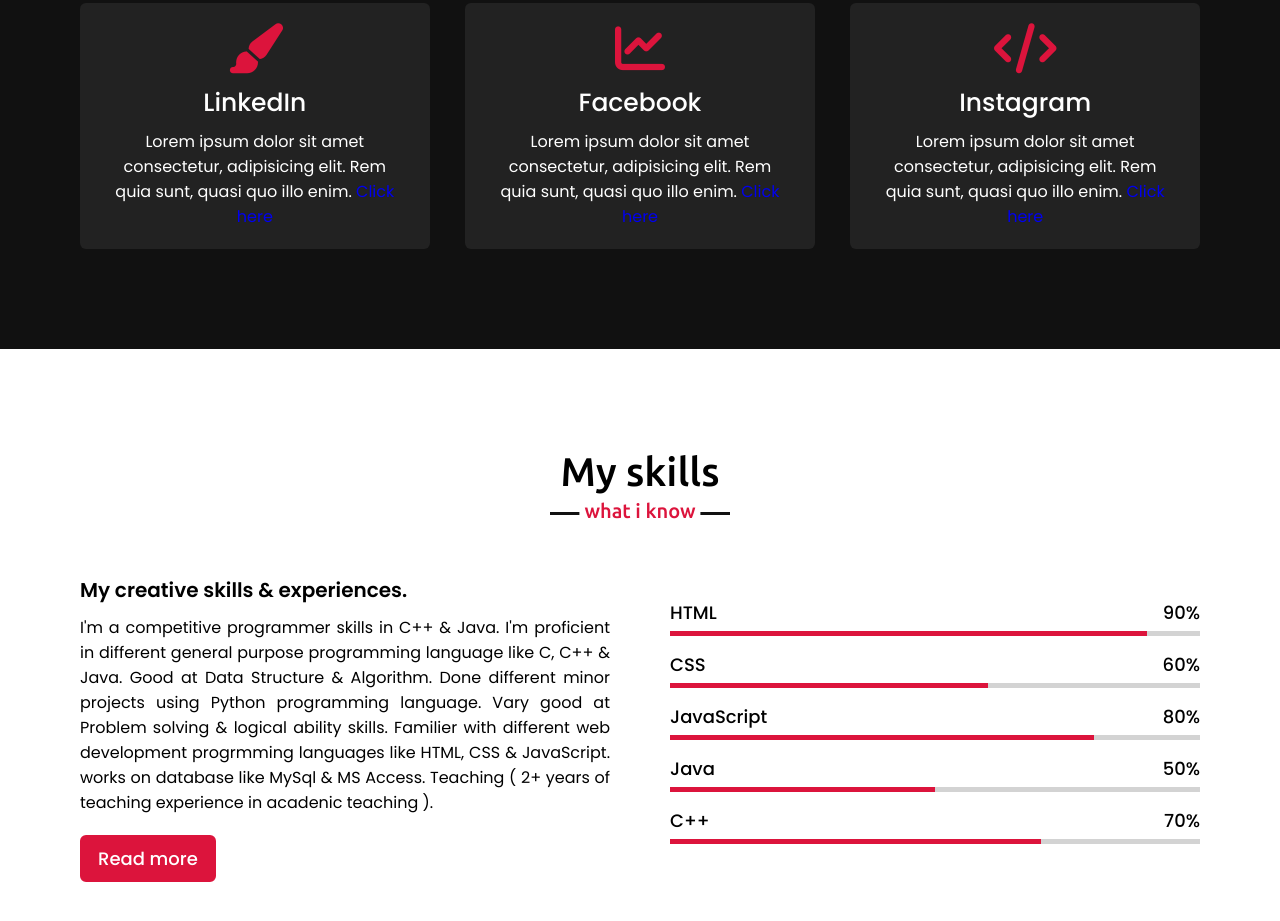
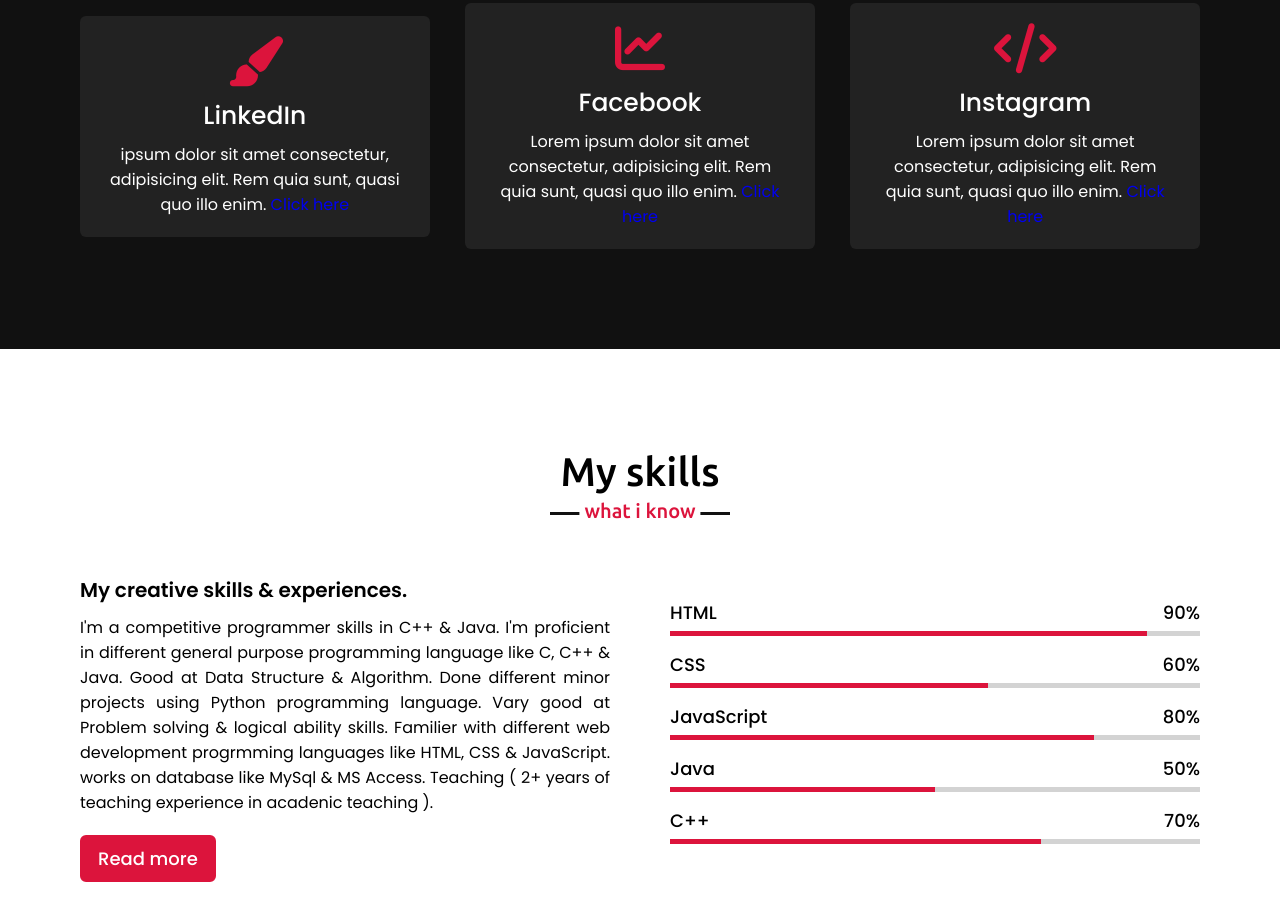
Before and after one commit to MohittPattel/Mohit-Patel-Portfolio, a plain HTML site: page index.html in a window 1280 px wide. Shown: the part 1756-2677 px from the top of the page. Drawn offline with nearby package versions, Linux system fonts and the light colour scheme.

Commit message:
Update index.html

```diff
--- a/index.html
+++ b/index.html
@@ -73,7 +73,7 @@
                     <div class="box">
                         <i class="fas fa-paint-brush"></i>
                         <div class="text">LinkedIn</div>
-                        <p>Lorem ipsum dolor sit amet consectetur, adipisicing elit. Rem quia sunt, quasi quo illo enim. <a href="https://www.linkedin.com/in/mohitpatel1899/">Click here</a></p>
+                        <p> ipsum dolor sit amet consectetur, adipisicing elit. Rem quia sunt, quasi quo illo enim. <a href="https://www.linkedin.com/in/mohitpatel1899/">Click here</a></p>
                     </div>
                 </div>
                 <div class="card">
```
